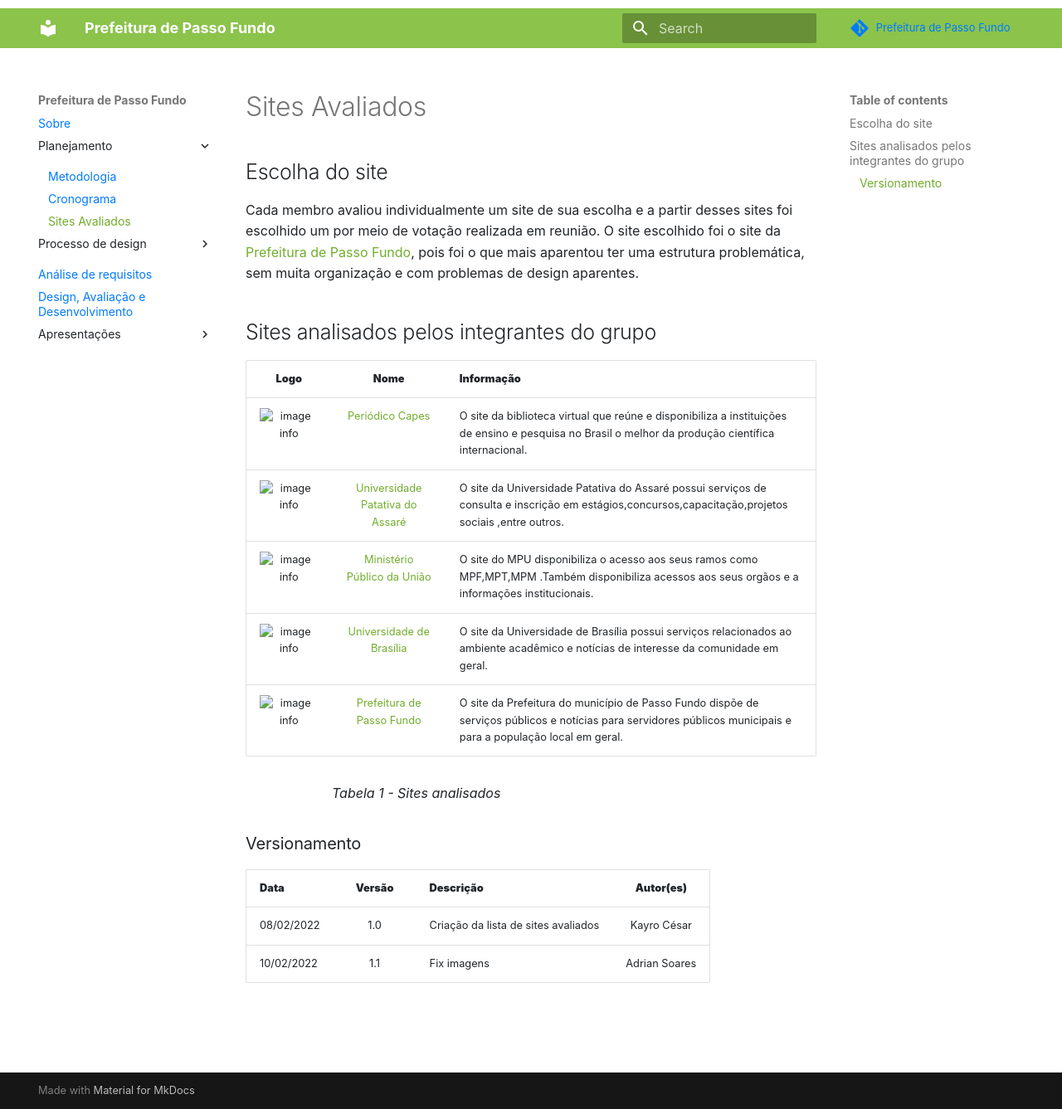
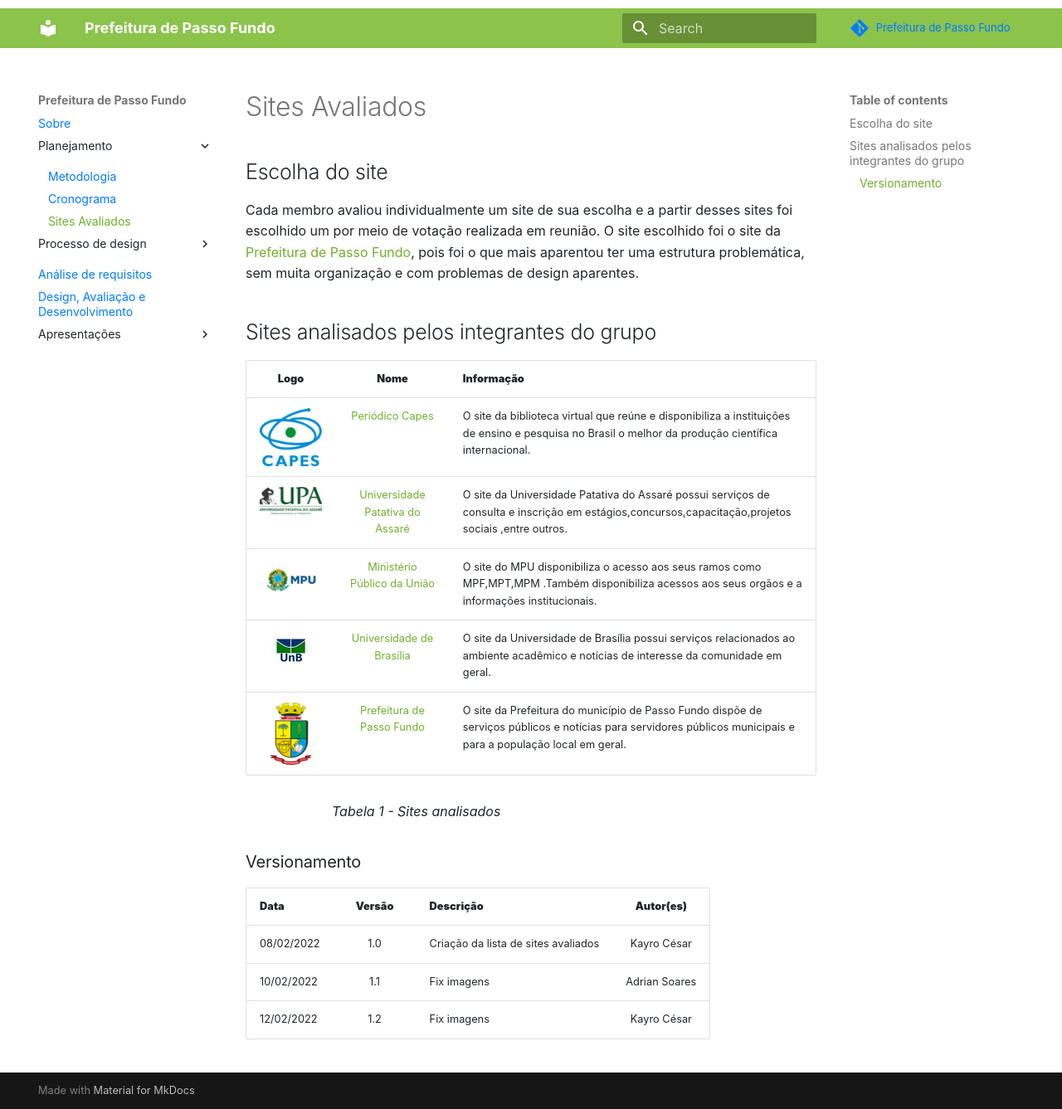
Before and after one commit to Interacao-Humano-Computador/2021.2-Prefeitura-de-Passo-Fundo, an MkDocs documentation site: the page built from docs/Planejamento/SitesAvaliados.md, in a window 1280 px wide and 1337 px high. Shown: the whole window at 83% size. Built offline with MkDocs 1.6.1 and Material for MkDocs 9.7.7, drawn with Linux system fonts in a browser that asks for light colours; comment, search, counter and statistics services are not loaded.

Commit message:
#23 imagens arrumadas em lista de sites

```diff
--- a/docs/Planejamento/SitesAvaliados.md
+++ b/docs/Planejamento/SitesAvaliados.md
@@ -7,11 +7,11 @@
 
  |                          **Logo**                          |                      **Nome**                       | **Informação**                                                                                                                                                                                           |
  | :--------------------------------------------------------: | :-------------------------------------------------: | ------------------------------------------------------------------------------------------------------------------------------------------------------------------------------------------------------- |
- | ![image info](/2021.2-Prefeitura-de-Passo-Fundo/assets/img/logo-capes.png) |      [Periódico Capes](https://www-periodicos-capes-gov-br.ezl.periodicos.capes.gov.br/index.php)       |O site da biblioteca virtual que reúne e disponibiliza a instituições de ensino e pesquisa no Brasil o melhor da produção científica internacional.                                   |
- | ![image info](/2021.2-Prefeitura-de-Passo-Fundo/assets/img/logo-upa.png ) |         [Universidade Patativa do Assaré](https://home.universidadepatativa.com.br/)         |O  site da  Universidade Patativa do Assaré possui serviços de consulta e inscrição em estágios,concursos,capacitação,projetos sociais ,entre outros.
- |  ![image info](/2021.2-Prefeitura-de-Passo-Fundo/assets/img/logo-mpu.png)   | [Ministério Público da União](http://www.mpu.mp.br/) |  O site do MPU disponibiliza o acesso aos seus ramos como MPF,MPT,MPM .Também disponibiliza acessos aos seus orgãos e a informações institucionais.           |
- |  ![image info](/2021.2-Prefeitura-de-Passo-Fundo/assets/img/logo-unb.jpeg )  |  [Universidade de Brasília](https://www.unb.br/)   |  O site da Universidade de Brasília possui serviços relacionados ao ambiente acadêmico  e notícias de interesse da comunidade em geral.                                                        |
- |  ![image info](/2021.2-Prefeitura-de-Passo-Fundo/assets/img/logo-passo-fundo.png)  |  [Prefeitura de Passo Fundo](http://www.pmpf.rs.gov.br/)   | O site da Prefeitura do município de Passo Fundo dispõe de serviços públicos e notícias para servidores públicos municipais e para a população local em geral.                                                         |
+ | ![image info](https://raw.githubusercontent.com/Interacao-Humano-Computador/2021.2-Prefeitura-de-Passo-Fundo/Altera%C3%A7aoImagens/assets/img/logo-capes.png) |      [Periódico Capes](https://www-periodicos-capes-gov-br.ezl.periodicos.capes.gov.br/index.php)       |O site da biblioteca virtual que reúne e disponibiliza a instituições de ensino e pesquisa no Brasil o melhor da produção científica internacional.                                   |
+ | ![image info](https://raw.githubusercontent.com/Interacao-Humano-Computador/2021.2-Prefeitura-de-Passo-Fundo/Altera%C3%A7aoImagens/assets/img/logo-upa.png) |         [Universidade Patativa do Assaré](https://home.universidadepatativa.com.br/)         |O  site da  Universidade Patativa do Assaré possui serviços de consulta e inscrição em estágios,concursos,capacitação,projetos sociais ,entre outros.
+ |  ![image info](https://raw.githubusercontent.com/Interacao-Humano-Computador/2021.2-Prefeitura-de-Passo-Fundo/Altera%C3%A7aoImagens/assets/img/logo-mpu.png)   | [Ministério Público da União](http://www.mpu.mp.br/) |  O site do MPU disponibiliza o acesso aos seus ramos como MPF,MPT,MPM .Também disponibiliza acessos aos seus orgãos e a informações institucionais.           |
+ |  ![image info](https://raw.githubusercontent.com/Interacao-Humano-Computador/2021.2-Prefeitura-de-Passo-Fundo/Altera%C3%A7aoImagens/assets/img/logo-unb.jpeg)  |  [Universidade de Brasília](https://www.unb.br/)   |  O site da Universidade de Brasília possui serviços relacionados ao ambiente acadêmico  e notícias de interesse da comunidade em geral.                                                        |
+ |  ![image info](https://raw.githubusercontent.com/Interacao-Humano-Computador/2021.2-Prefeitura-de-Passo-Fundo/Altera%C3%A7aoImagens/assets/img/logo-passo-fundo.png)  |  [Prefeitura de Passo Fundo](http://www.pmpf.rs.gov.br/)   | O site da Prefeitura do município de Passo Fundo dispõe de serviços públicos e notícias para servidores públicos municipais e para a população local em geral.                                                         |
 
 
 <figcaption>Tabela 1 - Sites analisados </figcaption>
@@ -22,3 +22,4 @@
  | ---------- | :--------: | ---------------------------------------- | :------------------------------------------: |
  | 08/02/2022 |    1.0     | Criação da lista de sites avaliados            |        Kayro César          |
  | 10/02/2022 |    1.1     | Fix imagens            |        Adrian Soares        |
+ | 12/02/2022 |    1.2    | Fix imagens           |        Kayro César          |
```
